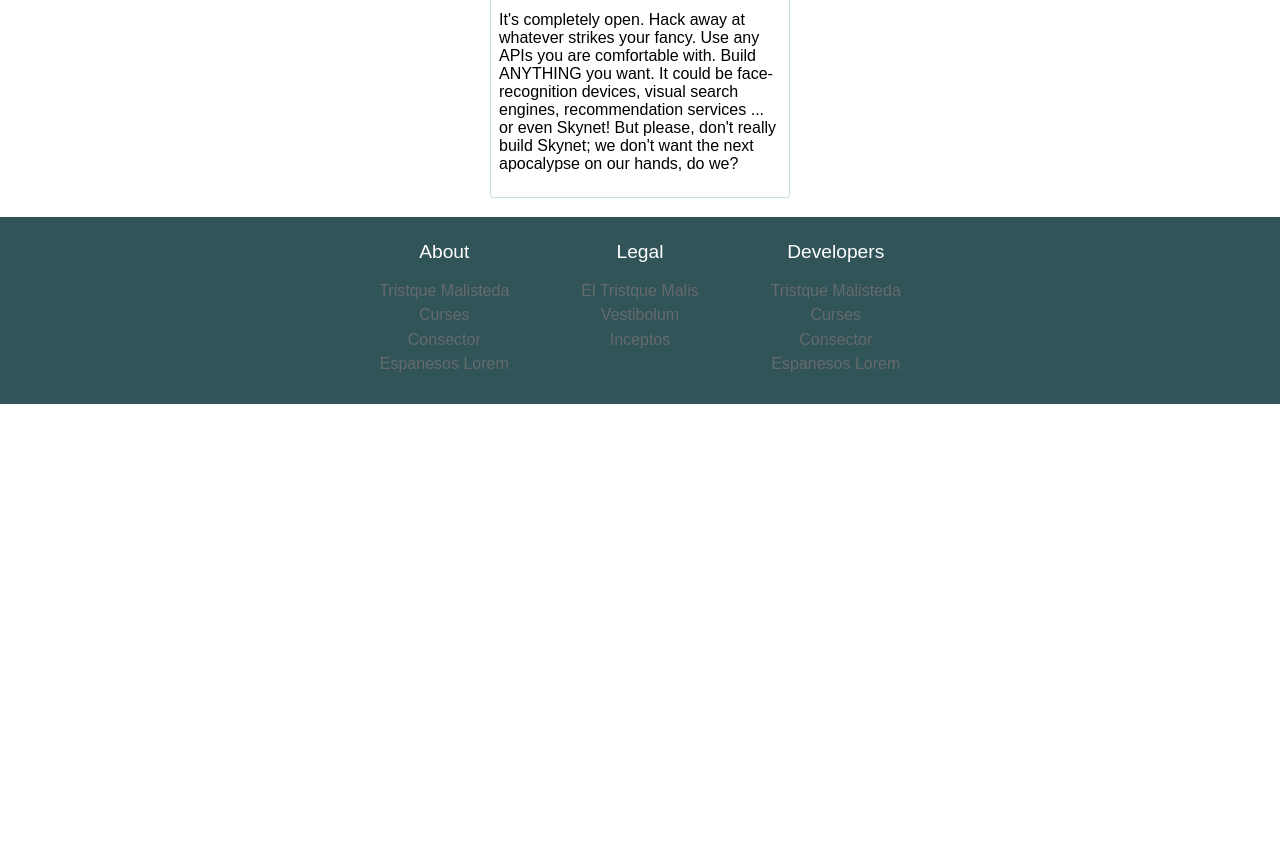
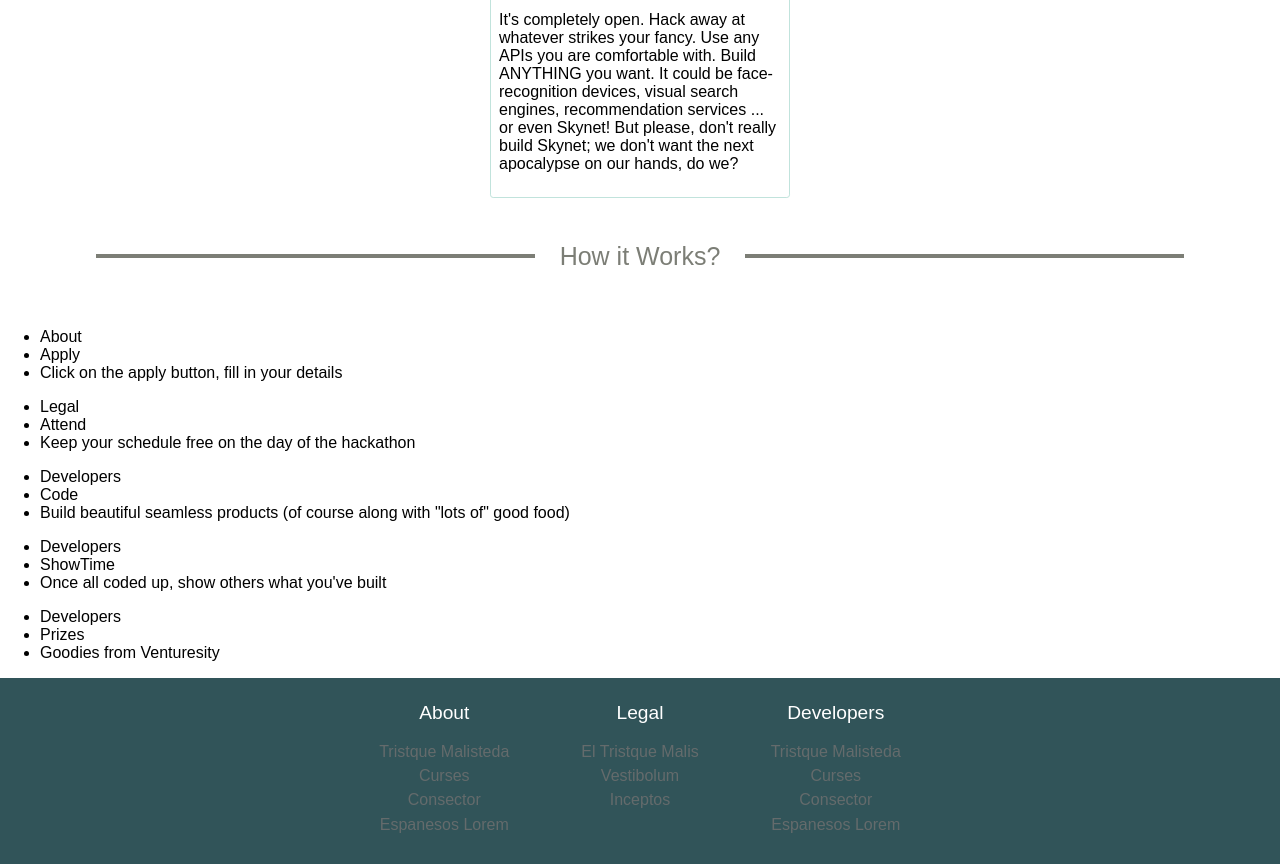
Before and after one commit to bhuwanesh/Skillshare, a plain HTML site: page index.html in a window 1280 px wide. Shown: the part 2333-3197 px from the top of the page. Before the commit the page ends 2737 px from the top, so only its background shows below. Drawn offline with nearby package versions, Linux system fonts and the light colour scheme.

Commit message:
Update index.html

```diff
--- a/index.html
+++ b/index.html
@@ -108,6 +108,43 @@
                                 <p>It's completely open. Hack away at whatever strikes your fancy. Use any APIs you are comfortable with. Build ANYTHING you want. It could be face-recognition devices, visual search engines, recommendation services ... or even Skynet! But please, don't really build Skynet; we don't want the next apocalypse on our hands, do we?</p></div>
         </div>
         <!-- NOTE: Related Articles Div End -->
+        <div class="relatedheading">
+            <fieldset>
+              <legend>How it Works?</legend>
+            </fieldset>
+             </div>
+
+        <div class="workflow">
+                 <ul class="worklist">
+                   <li>About</li>
+                   <li>Apply</li>
+                   <li>Click on the apply button, fill in your details</li>
+                 </ul>
+                 <ul class="worklist">
+                   <li>Legal</li>
+                   <li>Attend</li>
+
+                   <li>Keep your schedule free on the day of the hackathon</li>
+                 </ul>
+                 <ul class="worklist">
+                   <li>Developers</li>
+                   <li>Code</li>
+
+                   <li>Build beautiful seamless products (of course along with "lots of" good food)</li>
+                 </ul>
+                 <ul class="worklist">
+                   <li>Developers</li>
+                   <li>ShowTime</li>
+
+                   <li>Once all coded up, show others what you've built</li>
+                 </ul>
+                 <ul class="worklist">
+                   <li>Developers</li>
+                   <li>Prizes</li>
+
+                   <li>Goodies from Venturesity</li>
+                 </ul>
+             </div>
         <!-- NOTE: Footer -->
         <div class="footer">
             <ul class="listfooter">
```
